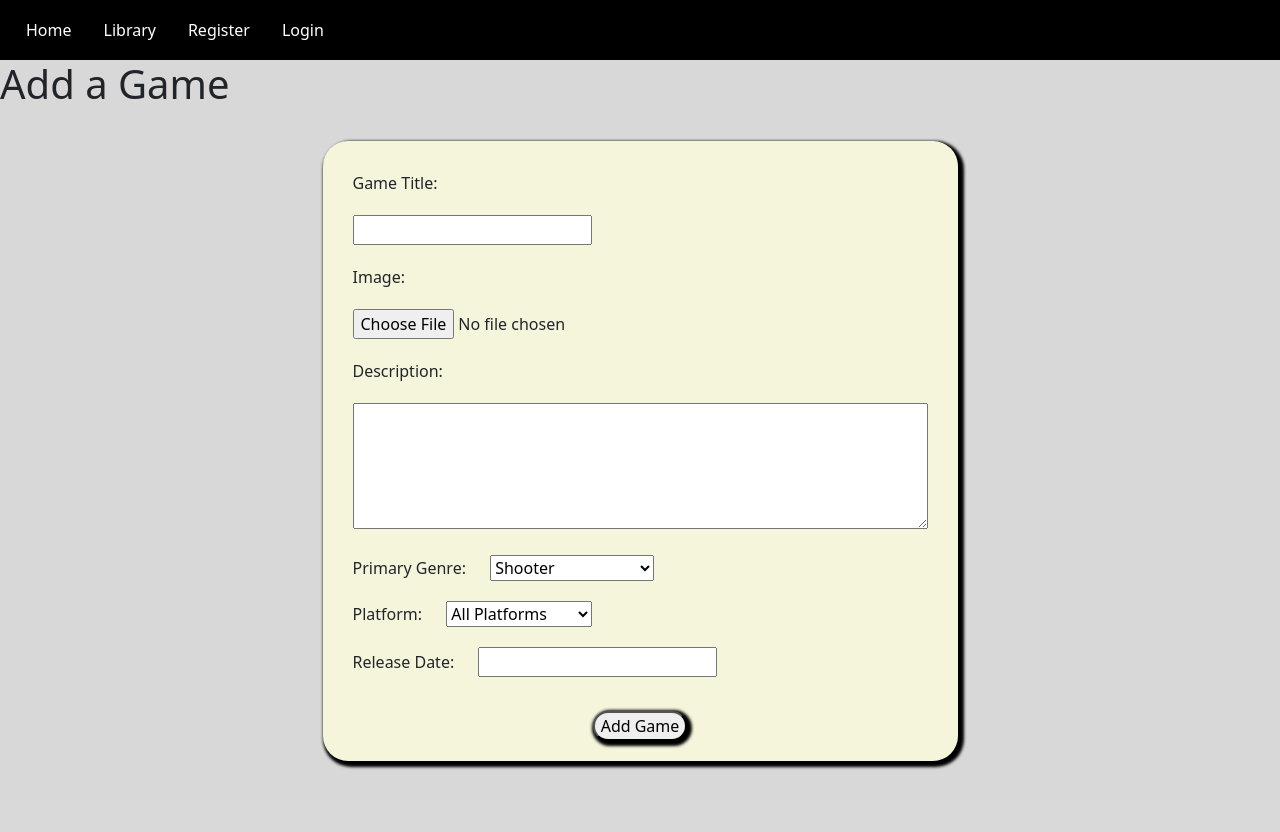
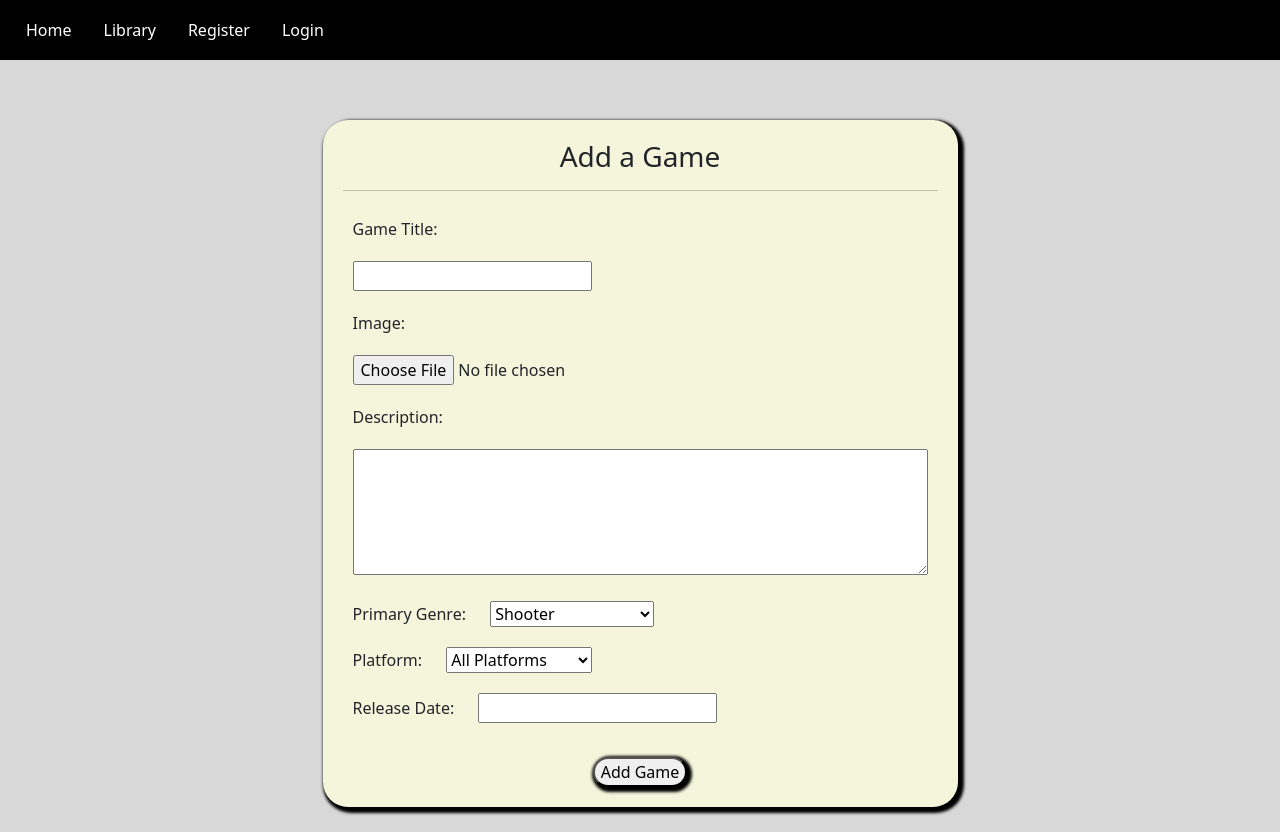
Before and after one commit to GitHub-Harrison/gamers-library, a Django app: page /games/add_game/ in a window 1280 px wide. Before the commit the page ends 769 px from the top, so only its background shows below. Run offline with Django 3.2, Linux system fonts and the light colour scheme.

Commit message:
Add page title to form instead

```diff
--- a/add_game/templates/add_game/add_game.html
+++ b/add_game/templates/add_game/add_game.html
@@ -5,11 +5,12 @@ Gamers Library | Add Games
 {% endblock %}
 
 {% block content %}
-    <h1>Add a Game</h1>
 
     <!-- form to add game post to database -->
     <div class="form-center">
-        <form method="POST">
+        <form id="add-game-form" method="POST">
+            <h3 class="form-center">Add a Game</h3>
+            <hr>
             {% csrf_token %}
             <label class="pad" for="id_title">Game Title:</label> <br>
             {{ form.title }} <br>
```
